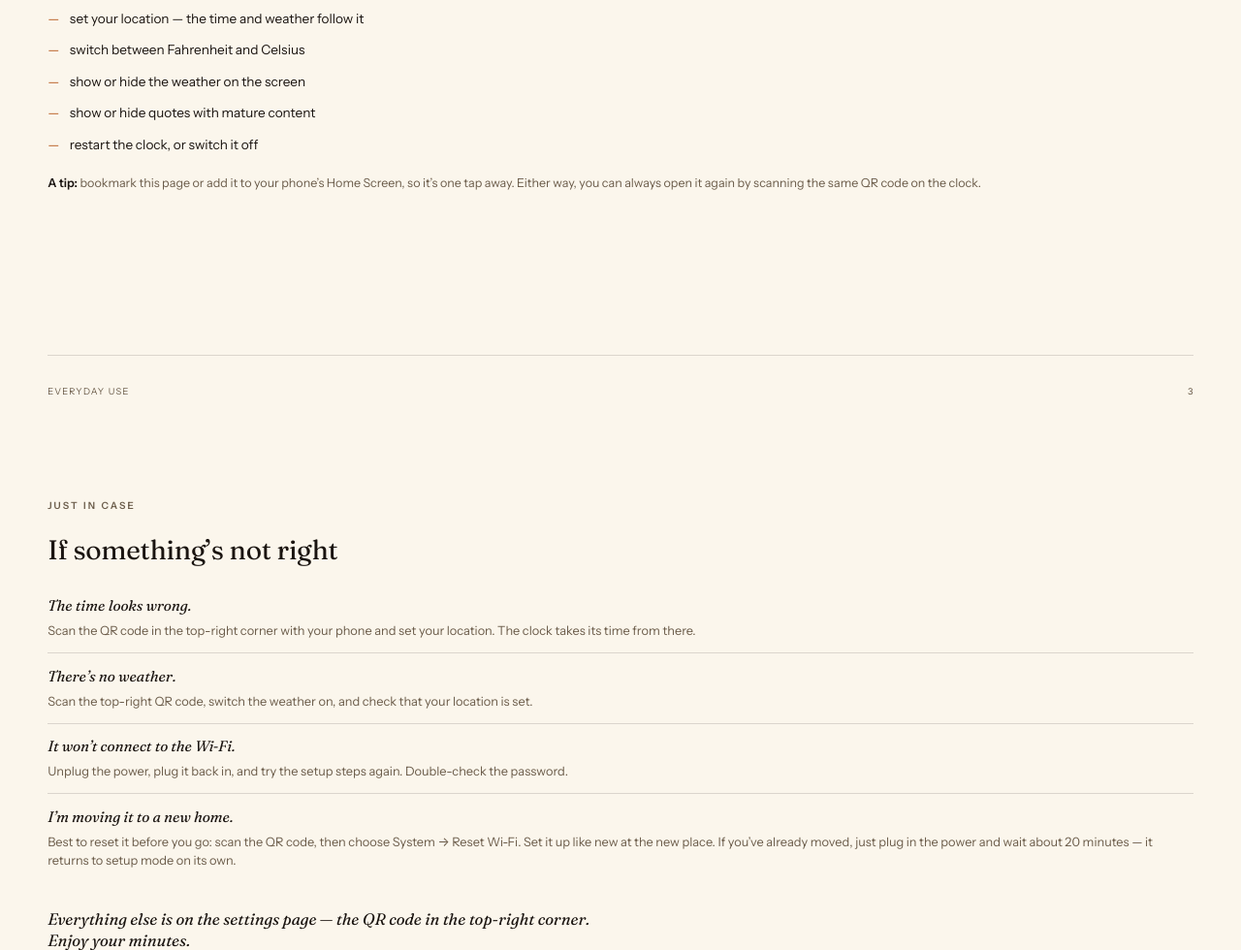
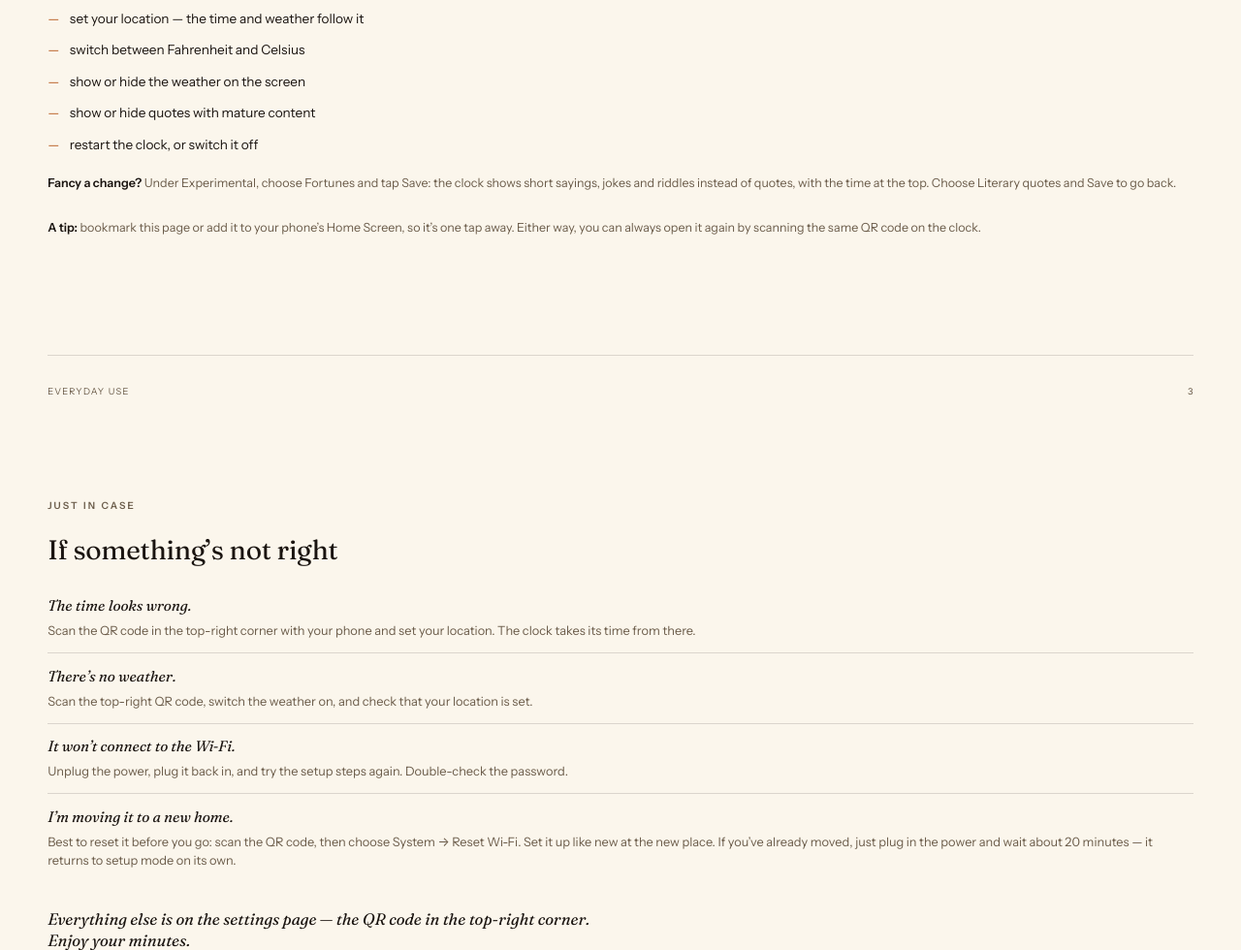
Before and after one commit to kapoorankush/litclock, a website: page docs/manual/litclock-manual.html in a window 1280 px wide. Shown: the part 1765-2745 px from the top of the page at 97% size. Drawn offline with Linux system fonts and the light colour scheme.

Commit message:
docs(manual): mention fortune mode in the gift booklet (#78)
Page 3 gains a short note: under Experimental, choose Fortunes and tap
Save; choose Literary quotes and Save to go back. Both booklet PDFs are
rebuilt and still fold from one sheet.

Port of litclock-dev#984.

```diff
--- a/docs/manual/litclock-manual.html
+++ b/docs/manual/litclock-manual.html
@@ -221,6 +221,7 @@
     <li>show or hide quotes with mature&nbsp;content</li>
     <li>restart the clock, or switch it&nbsp;off</li>
   </ul>
+  <p class="muted" style="margin-top:4mm; font-size:9.4pt;"><b style="color:var(--ink); font-weight:600;">Fancy a change?</b> Under Experimental, choose Fortunes and tap Save: the clock shows short sayings, jokes and riddles instead of quotes, with the time at the top. Choose Literary quotes and Save to go&nbsp;back.</p>
   <p class="muted" style="margin-top:4mm; font-size:9.4pt;"><b style="color:var(--ink); font-weight:600;">A tip:</b> bookmark this page or add it to your phone’s Home Screen, so it’s one tap&nbsp;away. Either way, you can always open it again by scanning the same QR&nbsp;code on the&nbsp;clock.</p>
 
   <div class="foot"><span class="mark">Everyday use</span><span>3</span></div>
```
Also changed, not shown: CHANGELOG.md, 2 other files.
